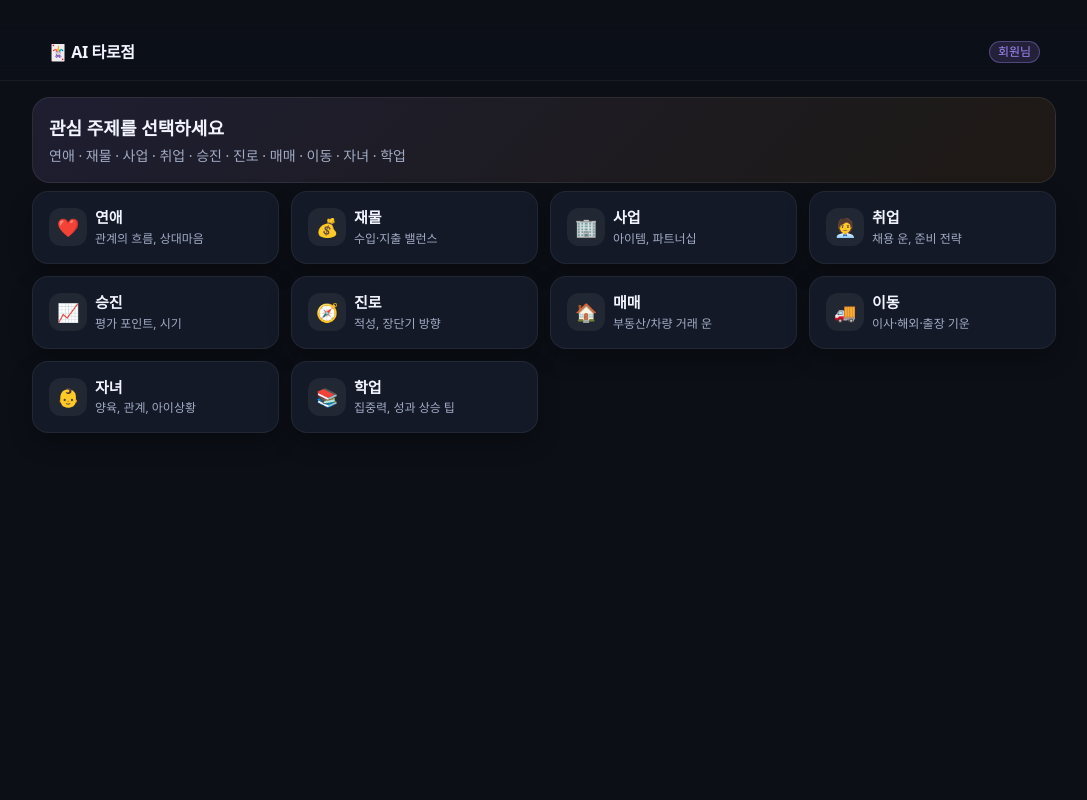
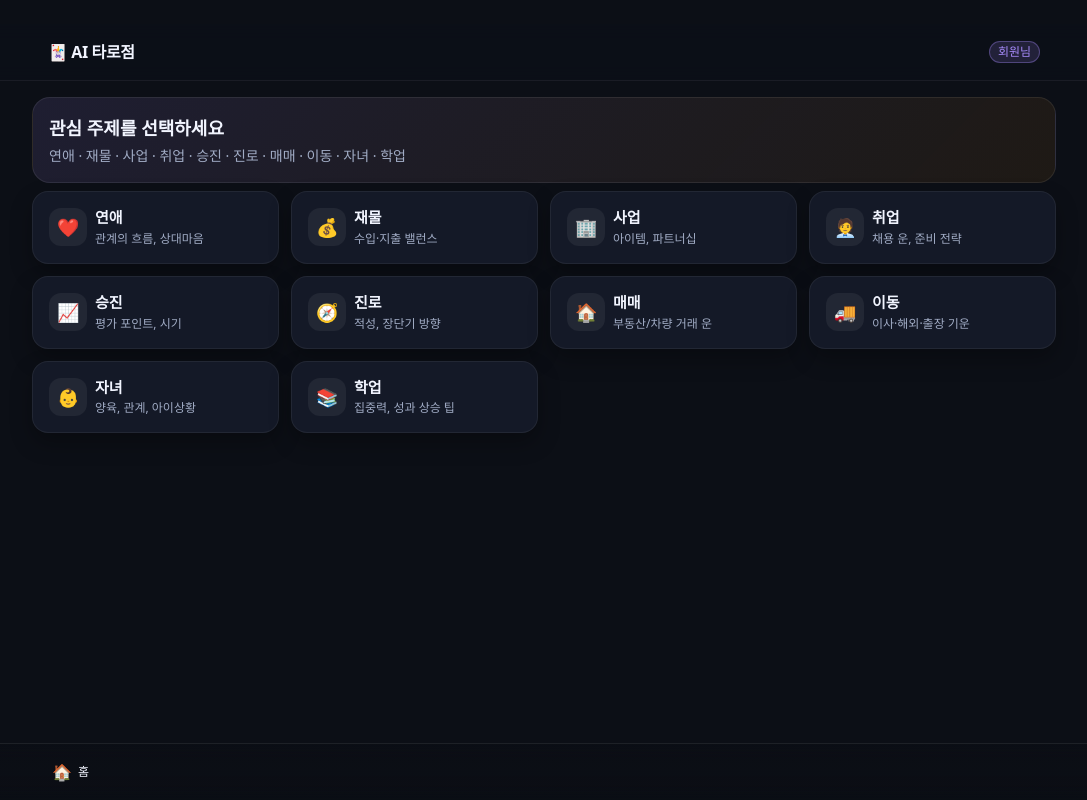
Before and after one commit to leehojun0314/tarot, a Next.js app: page / in a window 1280 px wide. Shown: the whole page, without its empty margins (96-1183 px from the left). Built offline with nearby package versions, Linux system fonts and the light colour scheme.

Commit message:
add nav with home btn

```diff
--- a/src/app/page.tsx
+++ b/src/app/page.tsx
@@ -1,5 +1,6 @@
 'use client';
 import { useRouter } from 'next/navigation';
+import Link from 'next/link';
 
 const tiles: Array<{ id: string; name: string; desc: string; emoji: string }> =
   [
@@ -63,6 +64,19 @@ export default function LuckSelection() {
           ))}
         </section>
       </main>
+
+      {/* Bottom-left Home button (benchmark-style tabbar simplified) */}
+      <nav className='fixed left-0 bottom-0 z-[60] w-full bg-[linear-gradient(180deg,rgba(8,10,16,.05),rgba(8,10,16,.2))] border-t border-[rgba(255,255,255,.08)] backdrop-blur'>
+        <div className='max-w-screen-lg mx-auto px-2 py-2'>
+          <Link
+            href='http://www.onnl.net/alarm_fortune/default.aspx'
+            className='inline-flex items-center gap-1.5 px-3 py-2 rounded-xl text-[12px] text-[#f2f5ff]'
+          >
+            <span className='text-base'>🏠</span>
+            <span>홈</span>
+          </Link>
+        </div>
+      </nav>
     </div>
   );
 }
```
